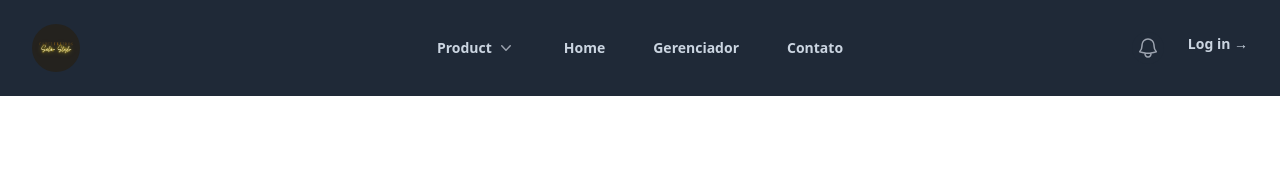
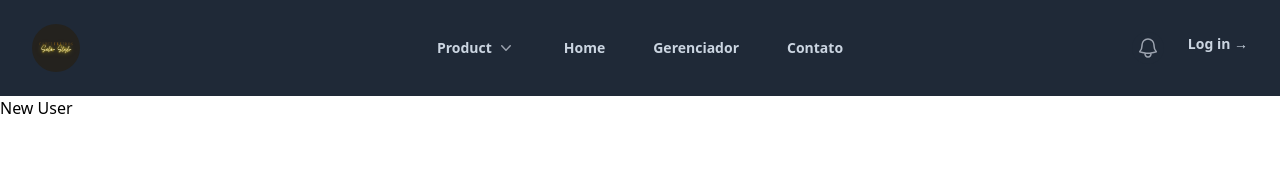
Before and after one commit to Nicholasmendespereira/scheduling, a React (Vite) app in the folder scheduling/: page /newuser in a window 1280 px wide. Shown: the top 186 px of the page. Built offline with nearby package versions, Linux system fonts and the light colour scheme.

Commit message:
new-user

```diff
--- a/scheduling/src/App.jsx
+++ b/scheduling/src/App.jsx
@@ -3,6 +3,7 @@ import Manager from "./Manager/index";
 import Home from "./Home";
 import Nav from "./Nav/index.jsx";
 import Login from "./Login/index";
+import NewUser from "./NewUser/index";
 import ResetPassword from "./ResetPassword/index";
 import Profile from "./Profile/index";
 import Contact from "./Contact/index";
@@ -23,6 +24,7 @@ export const App = () => {
       <Routes>
         <Route path="/" element={<Login />} />
         <Route path="/login" element={<Login />} />
+        <Route path="/newuser" element={<NewUser />} />
         <Route path="/resetpassword" element={<ResetPassword />} />
         <Route path="/profile" element={<Profile />} />
         <Route path="/manager" element={<PrivateRoute Item={Manager} />} />
--- /dev/null
+++ b/scheduling/src/NewUser/index.jsx
@@ -0,0 +1,10 @@
+
+
+function NewUser() {
+    return(
+        <>
+            <h1>New User</h1>
+        </>
+    );
+}
+export default NewUser;
```
